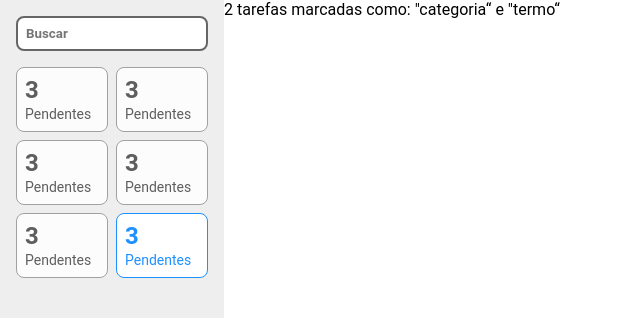
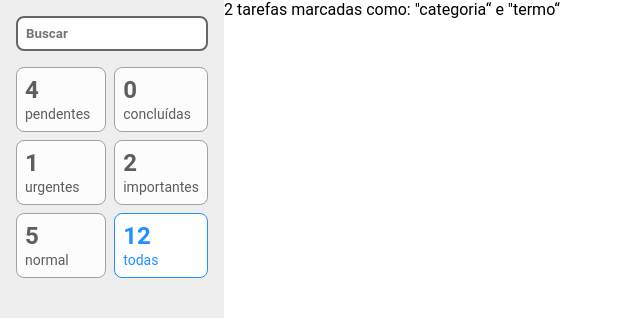
Before and after one commit to bielrocca/ListaDeTarefas, a React (Create React App) app: page / in a window 1280 px wide. Shown: the top 318 px of the page, without its empty margins (0-640 px from the left). Built offline with nearby package versions, Linux system fonts and the light colour scheme.

Commit message:
Raw: Parametrizando os filtros de busca

```diff
--- a/src/components/FiltroCard/index.tsx
+++ b/src/components/FiltroCard/index.tsx
@@ -2,12 +2,14 @@
 
 export type Props = {
   ativo?: boolean
+  contador: number
+  legenda: string
 }
 
-const FiltroCard = (props: Props) => (
-  <S.Card ativo={props.ativo}>
-    <S.Contador>3</S.Contador>
-    <S.Label>Pendentes</S.Label>
+const FiltroCard = ({ ativo, contador, legenda }: Props) => (
+  <S.Card ativo={ativo}>
+    <S.Contador>{contador}</S.Contador>
+    <S.Label>{legenda}</S.Label>
   </S.Card>
 )
 
--- a/src/components/FiltroCard/styles.ts
+++ b/src/components/FiltroCard/styles.ts
@@ -1,7 +1,10 @@
 import styled from 'styled-components'
+
 import { Props } from '.'
 
-export const Card = styled.div<Props>`
+type PropsSemLegendaEContador = Omit<Props, 'contador' | 'legenda'>
+
+export const Card = styled.div<PropsSemLegendaEContador>`
   padding: 8px;
   border: 1px solid ${(props) => (props.ativo ? '#1E90FF' : '#A1A1A1')};
   background-color: ${(props) => (props.ativo ? '#FFF' : '#FCFCFC')};
--- a/src/containers/BarraLateral/index.tsx
+++ b/src/containers/BarraLateral/index.tsx
@@ -7,12 +7,12 @@
     <div>
       <S.Campo type="text" placeholder="Buscar" />
       <S.Filtros>
-        <FiltroCard />
-        <FiltroCard />
-        <FiltroCard />
-        <FiltroCard />
-        <FiltroCard />
-        <FiltroCard ativo />
+        <FiltroCard legenda="pendentes" contador={4} />
+        <FiltroCard legenda="concluídas" contador={0} />
+        <FiltroCard legenda="urgentes" contador={1} />
+        <FiltroCard legenda="importantes" contador={2} />
+        <FiltroCard legenda="normal" contador={5} />
+        <FiltroCard legenda="todas" contador={12} ativo />
       </S.Filtros>
     </div>
   </S.Aside>
```
